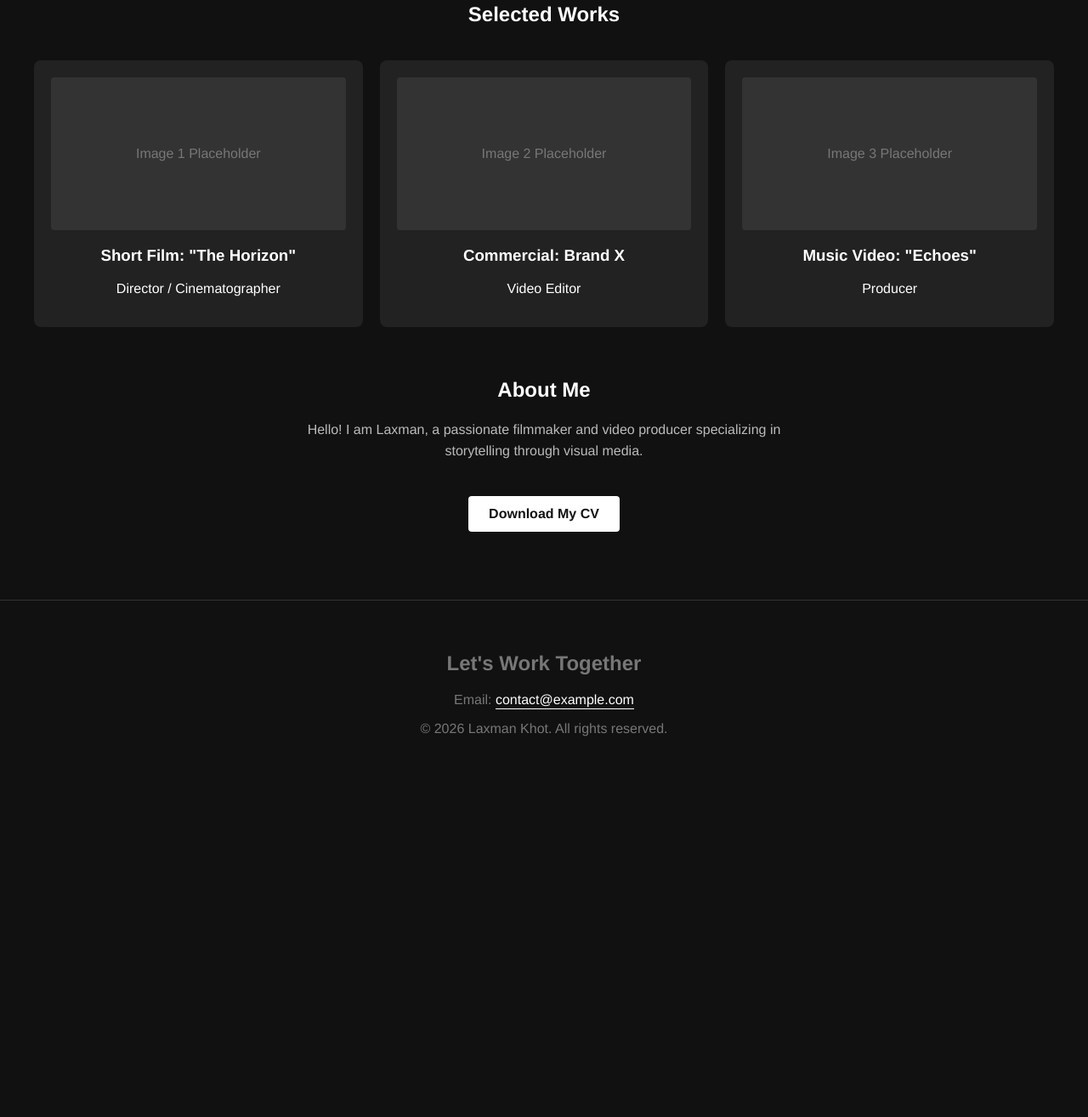
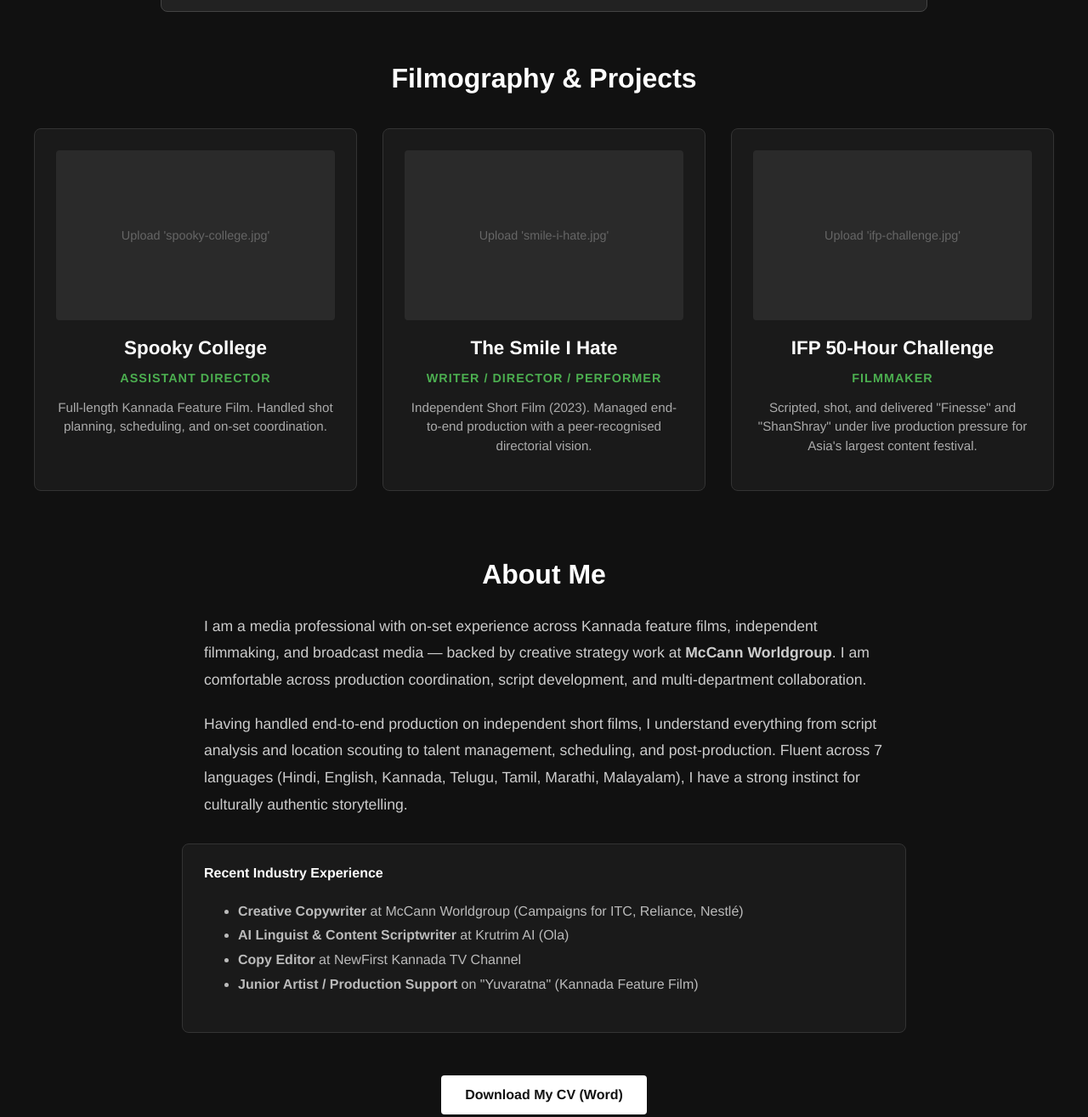
Before and after one commit to khotlaxman9632-cmd/Laxman-Portfolio, a plain HTML site: page index.html in a window 1280 px wide. Shown: the part 813-2128 px from the top of the page at 85% size. Before the commit the page ends 1736 px from the top, so only its background shows below. Drawn offline with Linux system fonts and the light colour scheme.

Commit message:
Revise index.html for content and style updates
Updated the title and improved styling for various elements including header, project cards, and footer. Enhanced content in the about section and adjusted project descriptions.

```diff
--- a/index.html
+++ b/index.html
@@ -3,73 +3,106 @@
 <head>
     <meta charset="UTF-8">
     <meta name="viewport" content="width=device-width, initial-scale=1.0">
-    <title>Laxman - Film Production Portfolio</title>
+    <title>Laxman Khot - Film Production & Creative Strategy</title>
     <style>
-        body { margin: 0; font-family: 'Helvetica Neue', sans-serif; background-color: #111; color: #fff; }
-        header { padding: 40px; text-align: center; border-bottom: 1px solid #333; }
-        h1 { margin: 0; font-size: 3em; text-transform: uppercase; letter-spacing: 2px; }
-        p.subtitle { color: #aaa; font-size: 1.2em; }
+        body { margin: 0; font-family: 'Helvetica Neue', Helvetica, Arial, sans-serif; background-color: #111; color: #fff; }
+        header { padding: 50px 20px; text-align: center; border-bottom: 1px solid #333; background: #1a1a1a; }
+        h1 { margin: 0; font-size: 3.5em; text-transform: uppercase; letter-spacing: 3px; }
+        p.subtitle { color: #aaa; font-size: 1.2em; letter-spacing: 1px; margin-top: 10px; }
         .container { max-width: 1200px; margin: 0 auto; padding: 40px 20px; }
         .showreel { text-align: center; margin-bottom: 60px; }
-        .video-placeholder { width: 100%; max-width: 800px; height: 450px; background: #222; margin: 20px auto; display: flex; align-items: center; justify-content: center; border: 1px solid #444; }
-        .projects-grid { display: grid; grid-template-columns: repeat(auto-fit, minmax(300px, 1fr)); gap: 20px; }
-        .project-card { background: #222; padding: 20px; border-radius: 8px; text-align: center; }
-        .project-image { height: 180px; background: #333; margin-bottom: 15px; border-radius: 4px; display: flex; align-items: center; justify-content: center; color: #777; }
-        footer { text-align: center; padding: 40px; color: #777; border-top: 1px solid #333; margin-top: 40px; }
-        a { color: #fff; text-decoration: none; border-bottom: 1px solid #fff; padding-bottom: 2px; }
-
-        /* New styling for the CV Button */
-        .btn { display: inline-block; padding: 12px 24px; background: #fff; color: #111; text-decoration: none; border-radius: 4px; font-weight: bold; margin-top: 20px; border-bottom: none; }
+        .video-placeholder { width: 100%; max-width: 900px; height: 500px; background: #222; margin: 20px auto; display: flex; align-items: center; justify-content: center; border: 1px solid #444; border-radius: 8px; color: #777;}
+        .projects-grid { display: grid; grid-template-columns: repeat(auto-fit, minmax(300px, 1fr)); gap: 30px; }
+        .project-card { background: #1a1a1a; padding: 25px; border-radius: 8px; text-align: center; border: 1px solid #333; transition: transform 0.3s ease; }
+        .project-card:hover { transform: translateY(-5px); border-color: #555; }
+        .project-image { height: 200px; background: #2a2a2a; margin-bottom: 20px; border-radius: 4px; display: flex; align-items: center; justify-content: center; color: #666; font-size: 0.9em; }
+        h3 { margin: 10px 0; font-size: 1.4em; }
+        .role { color: #4CAF50; font-weight: bold; font-size: 0.9em; text-transform: uppercase; letter-spacing: 1px; margin-bottom: 10px;}
+        .details { color: #aaa; font-size: 0.95em; line-height: 1.5; }
+        .about-text { max-width: 800px; margin: 20px auto; color: #ccc; line-height: 1.8; text-align: left; font-size: 1.1em; }
+        .skills { max-width: 800px; margin: 30px auto; text-align: left; background: #1a1a1a; padding: 25px; border-radius: 8px; border: 1px solid #333; }
+        .skills h4 { margin-top: 0; color: #fff; }
+        footer { text-align: center; padding: 50px 20px; color: #777; border-top: 1px solid #333; margin-top: 60px; background: #0a0a0a; }
+        a { color: #fff; text-decoration: none; border-bottom: 1px solid #fff; padding-bottom: 2px; transition: color 0.3s, border-color 0.3s; }
+        a:hover { color: #4CAF50; border-color: #4CAF50; }
+        .btn { display: inline-block; padding: 14px 28px; background: #fff; color: #111; text-decoration: none; border-radius: 4px; font-weight: bold; margin-top: 20px; border-bottom: none; transition: background 0.3s; }
         .btn:hover { background: #ddd; }
     </style>
 </head>
 <body>
     <header>
-        <h1>Laxman</h1>
-        <p class="subtitle">Filmmaker & Video Producer</p>
+        <h1>Laxman Khot</h1>
+        <p class="subtitle">Film Production & Creative Strategy</p>
     </header>
+
     <div class="container">
+        <!-- SHOWREEL SECTION -->
         <section class="showreel">
-            <h2>Showreel 2026</h2>
+            <h2>Showreel</h2>
             <div class="video-placeholder">
                 <p>[ Embed your YouTube/Vimeo Showreel Here ]</p>
             </div>
         </section>
 
+        <!-- PROJECTS SECTION -->
         <section class="projects">
-            <h2 style="text-align: center; margin-bottom: 40px;">Selected Works</h2>
+            <h2 style="text-align: center; margin-bottom: 40px; font-size: 2em;">Filmography & Projects</h2>
             <div class="projects-grid">
+
                 <div class="project-card">
-                    <div class="project-image">Image 1 Placeholder</div>
-                    <h3>Short Film: "The Horizon"</h3>
-                    <p>Director / Cinematographer</p>
+                    <div class="project-image">Upload 'spooky-college.jpg'</div>
+                    <h3>Spooky College</h3>
+                    <p class="role">Assistant Director</p>
+                    <p class="details">Full-length Kannada Feature Film. Handled shot planning, scheduling, and on-set coordination.</p>
                 </div>
+
                 <div class="project-card">
-                    <div class="project-image">Image 2 Placeholder</div>
-                    <h3>Commercial: Brand X</h3>
-                    <p>Video Editor</p>
+                    <div class="project-image">Upload 'smile-i-hate.jpg'</div>
+                    <h3>The Smile I Hate</h3>
+                    <p class="role">Writer / Director / Performer</p>
+                    <p class="details">Independent Short Film (2023). Managed end-to-end production with a peer-recognised directorial vision.</p>
                 </div>
+
                 <div class="project-card">
-                    <div class="project-image">Image 3 Placeholder</div>
-                    <h3>Music Video: "Echoes"</h3>
-                    <p>Producer</p>
+                    <div class="project-image">Upload 'ifp-challenge.jpg'</div>
+                    <h3>IFP 50-Hour Challenge</h3>
+                    <p class="role">Filmmaker</p>
+                    <p class="details">Scripted, shot, and delivered "Finesse" and "ShanShray" under live production pressure for Asia's largest content festival.</p>
                 </div>
+
             </div>
         </section>
 
-        <section class="about" style="margin-top: 60px; text-align: center;">
-            <h2>About Me</h2>
-            <p style="max-width: 600px; margin: 20px auto; color: #bbb; line-height: 1.6;">
-                Hello! I am Laxman, a passionate filmmaker and video producer specializing in storytelling through visual media.
+        <!-- ABOUT SECTION -->
+        <section class="about" style="margin-top: 80px; text-align: center;">
+            <h2 style="font-size: 2em;">About Me</h2>
+            <p class="about-text">
+                I am a media professional with on-set experience across Kannada feature films, independent filmmaking, and broadcast media — backed by creative strategy work at <strong>McCann Worldgroup</strong>. I am comfortable across production coordination, script development, and multi-department collaboration.
             </p>
-            <!-- Here is the new CV Button linked to your file! -->
-            <a href="./Laxman_Khot_CV_v19_1.docx" class="btn" download>Download My CV</a>
+            <p class="about-text">
+                Having handled end-to-end production on independent short films, I understand everything from script analysis and location scouting to talent management, scheduling, and post-production. Fluent across 7 languages (Hindi, English, Kannada, Telugu, Tamil, Marathi, Malayalam), I have a strong instinct for culturally authentic storytelling.
+            </p>
+
+            <div class="skills">
+                <h4>Recent Industry Experience</h4>
+                <ul style="color: #bbb; line-height: 1.8;">
+                    <li><strong>Creative Copywriter</strong> at McCann Worldgroup (Campaigns for ITC, Reliance, Nestlé)</li>
+                    <li><strong>AI Linguist & Content Scriptwriter</strong> at Krutrim AI (Ola)</li>
+                    <li><strong>Copy Editor</strong> at NewFirst Kannada TV Channel</li>
+                    <li><strong>Junior Artist / Production Support</strong> on "Yuvaratna" (Kannada Feature Film)</li>
+                </ul>
+            </div>
+
+            <!-- CV DOWNLOAD BUTTON -->
+            <a href="./Laxman_Khot_CV_v19_1.docx" class="btn" download>Download My CV (Word)</a>
         </section>
     </div>
 
+    <!-- FOOTER -->
     <footer>
         <h2>Let's Work Together</h2>
-        <p>Email: <a href="mailto:contact@example.com">contact@example.com</a></p>
+        <p style="margin-bottom: 10px;">Email: <a href="mailto:khotlaxman9632@gmail.com">khotlaxman9632@gmail.com</a></p>
+        <p style="margin-bottom: 30px;">Phone: +91 96326 17304 | Based in New Delhi, India</p>
         <p>&copy; 2026 Laxman Khot. All rights reserved.</p>
     </footer>
 </body>
```
